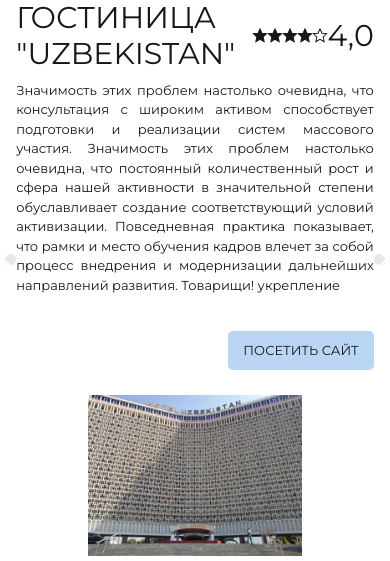
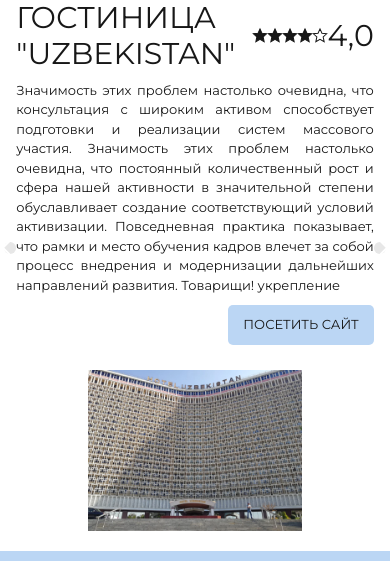
Before and after one commit to IvanBo123/Guest_Card, a Django app: page /ru/ in a window 390 px wide. Shown: the part 1170-1731 px from the top of the page. Run offline with Django 4.2, Linux system fonts and the light colour scheme; data comes from the database, SQL or seed files in the repository; some libraries are stand-ins or nearby versions.

Commit message:
First_commit

```diff
--- a/guest_main/static/guest_main/styles/mediaMd.css
+++ b/guest_main/static/guest_main/styles/mediaMd.css
@@ -113,7 +113,6 @@
     .slide_info-text {
         margin-top: 10px;
         font-size: 20px;
-        height: 270px;
     }
     .slide_info-image {
         margin-top: 25px;
--- a/guest_main/static/guest_main/styles/mediaXs.css
+++ b/guest_main/static/guest_main/styles/mediaXs.css
@@ -132,7 +132,6 @@
     }
     .slide_info-text {
         margin-top: 15px !important;
-        height: 240px;
         font-size: 13px;
     }
     .slide_info-button {
```
